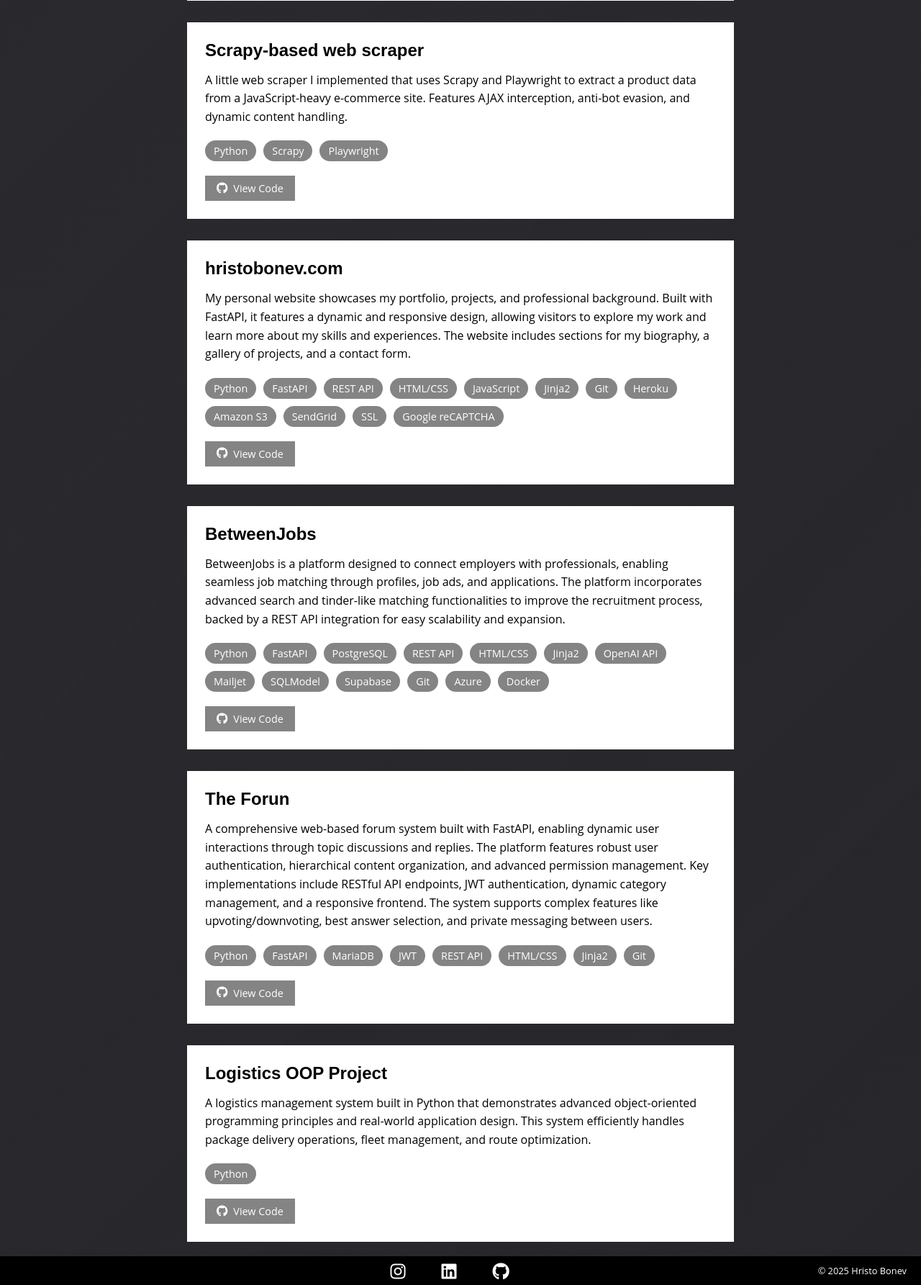
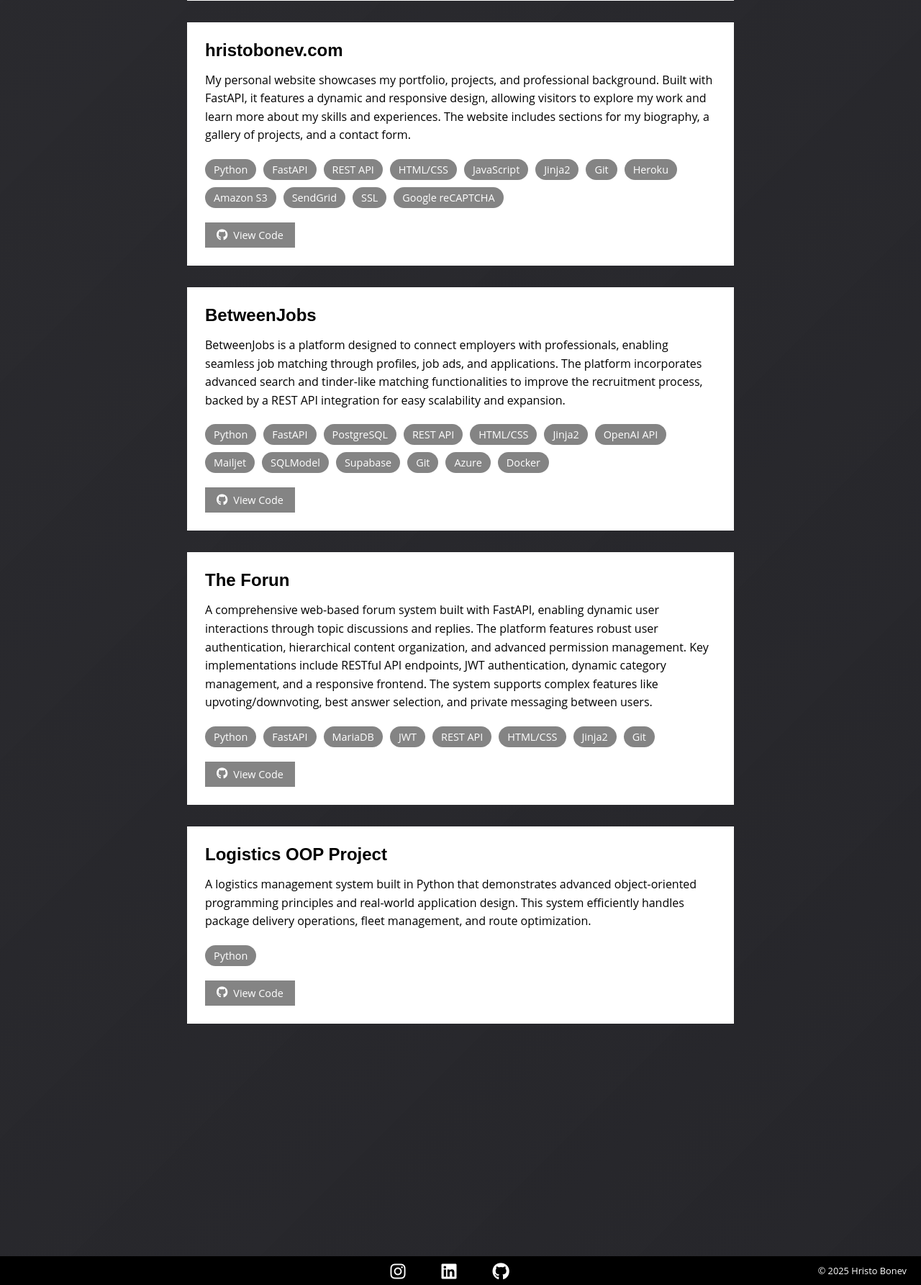
Before and after one commit to hristokbonev/hristobonev.com, a FastAPI app: page /projects/ in a window 1280 px wide. Shown: the part 437-2222 px from the top of the page at 72% size. Run offline with FastAPI, Linux system fonts and the light colour scheme; parts of the project's set-up code (start-up, migrations or seed data) failed here and were passed over.

Commit message:
Update projects.html

```diff
--- a/templates/projects.html
+++ b/templates/projects.html
@@ -19,27 +19,6 @@
                     </div>
                     <div class="project-links">
                         <a href="https://github.com/hristokbonev/MagiDict" class="project-link" target="_blank">
-                            <i class="fab fa-github"></i> View Code
-                        </a>
-
-                    </div>
-                </div>
-            </div>
-
-             <div class="project-card">
-                <div class="project-content">
-                    <h3>Scrapy-based web scraper</h3>
-                    <p class="project-description">
-                        A little web scraper I implemented that uses Scrapy and Playwright to extract a product data from a JavaScript-heavy e-commerce site. Features AJAX interception, anti-bot evasion, and dynamic content handling.
-
-                        <div class="project-tech-stack">
-                            <span class="tech-tag">Python</span>
-                            <span class="tech-tag">Scrapy</span>
-                            <span class="tech-tag">Playwright</span>
-
-                    </div>
-                    <div class="project-links">
-                        <a href="https://github.com/hristokbonev/Scrapy_Task" class="project-link" target="_blank">
                             <i class="fab fa-github"></i> View Code
                         </a>
 
```
